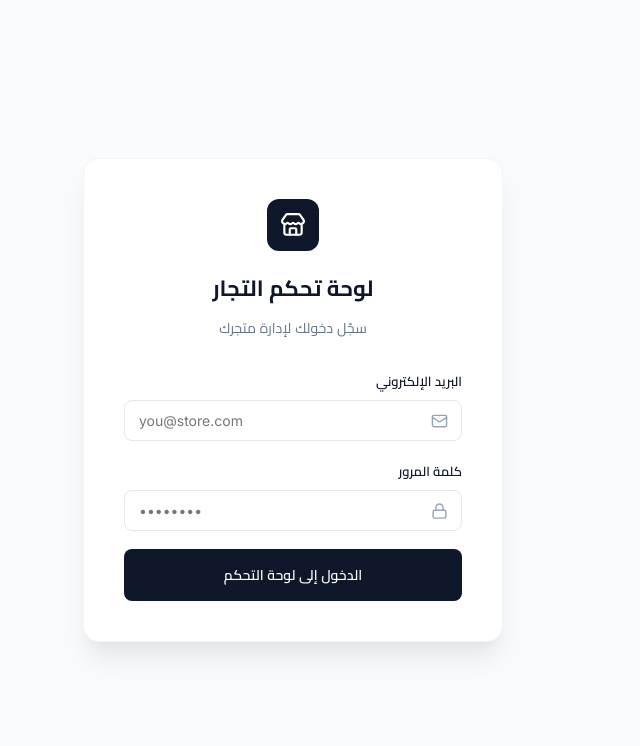
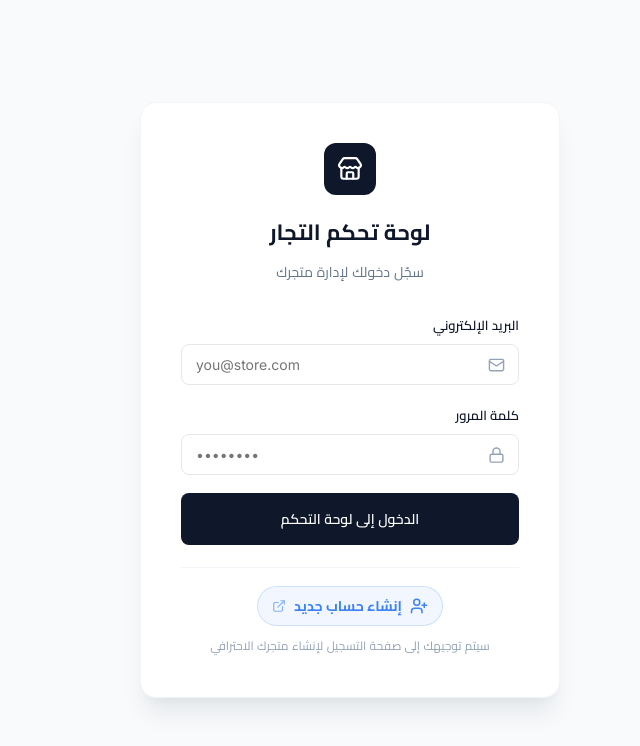
Before and after one commit to sasu556/i3lm, a React (Create React App) app: page / in a window 1280 px wide. Shown: the top 746 px of the page, without its empty margins (428-1068 px from the left). Built offline with nearby package versions, Linux system fonts and the light colour scheme.

Commit message:
Update App.js

```diff
--- a/src/App.js
+++ b/src/App.js
@@ -5,8 +5,8 @@ import StoreFront from './components/StoreFront';
 import ManageProducts from './components/ManageProducts';
 import ManageSettings from './components/ManageSettings';
 import ManageOrders from './components/ManageOrders';
-import ManageDiscountCodes from './components/ManageDiscountCodes'; // ✅ مستورد
-import { Menu, X, Package, Palette, ExternalLink, LogOut, Mail, Lock, Store, Link as LinkIcon, Copy, Check, Loader as Loader2, ShoppingCart, Percent } from 'lucide-react'; // ✅ أضفنا Percent
+import ManageDiscountCodes from './components/ManageDiscountCodes';
+import { Menu, X, Package, Palette, ExternalLink, LogOut, Mail, Lock, Store, Link as LinkIcon, Copy, Check, Loader as Loader2, ShoppingCart, Percent, UserPlus } from 'lucide-react';
 
 export default function App() {
   // ─── قراءة المسار من الرابط ──────────────────────────────────────────
@@ -73,12 +73,12 @@ export default function App() {
     setTimeout(() => setCopied(false), 2000);
   };
 
-  // ─── قائمة التنقل (تم إضافة أكواد الخصم) ──────────────────────────────
+  // ─── قائمة التنقل ──────────────────────────────────────────────────────
   const navItems = [
     { id: 'products',  label: 'إدارة المنتجات',    icon: Package,      description: 'أضف منتجاتك وحدد المخزون والتصنيفات' },
     { id: 'orders',    label: 'الطلبات الواردة',   icon: ShoppingCart, description: 'تابع طلبات الزبائن وحالات الشحن' },
     { id: 'settings',  label: 'تعديل مظهر المتجر', icon: Palette,      description: 'الخطوط، البنرات، والهوية البصرية' },
-    { id: 'discounts', label: 'أكواد الخصم',       icon: Percent,      description: 'أنشئ أكواد خصم نسبة مئوية أو مبلغ ثابت' }, // ✅ جديد
+    { id: 'discounts', label: 'أكواد الخصم',       icon: Percent,      description: 'أنشئ أكواد خصم نسبة مئوية أو مبلغ ثابت' },
   ];
 
   if (loading) return (
@@ -99,6 +99,7 @@ export default function App() {
           <h2 style={{ margin: '0 0 6px', color: theme.colors.text, fontSize: 22, fontWeight: 700 }}>لوحة تحكم التجار</h2>
           <p style={{ margin: 0, color: theme.colors.textMuted, fontSize: 14 }}>سجّل دخولك لإدارة متجرك</p>
         </div>
+
         <form onSubmit={handleLogin} style={{ display: 'flex', flexDirection: 'column', gap: 18 }}>
           <div>
             <label style={labelStyle}>البريد الإلكتروني</label>
@@ -119,6 +120,44 @@ export default function App() {
             {authLoading ? 'جاري الدخول...' : 'الدخول إلى لوحة التحكم'}
           </button>
         </form>
+
+        {/* ─── ✅ رابط إنشاء حساب جديد ────────────────────────────────── */}
+        <div style={{ textAlign: 'center', marginTop: 22, paddingTop: 18, borderTop: `1px solid ${theme.colors.borderSoft}` }}>
+          <a
+            href="https://loginoni3lm.netlify.app/"
+            target="_blank"
+            rel="noopener noreferrer"
+            style={{
+              display: 'inline-flex',
+              alignItems: 'center',
+              gap: '8px',
+              color: theme.colors.accent,
+              fontSize: '14px',
+              fontWeight: 700,
+              textDecoration: 'none',
+              transition: 'all 0.2s',
+              padding: '6px 14px',
+              borderRadius: theme.radius.pill,
+              backgroundColor: `${theme.colors.accent}10`,
+              border: `1px solid ${theme.colors.accent}30`,
+            }}
+            onMouseEnter={(e) => {
+              e.currentTarget.style.backgroundColor = `${theme.colors.accent}20`;
+              e.currentTarget.style.borderColor = theme.colors.accent;
+            }}
+            onMouseLeave={(e) => {
+              e.currentTarget.style.backgroundColor = `${theme.colors.accent}10`;
+              e.currentTarget.style.borderColor = `${theme.colors.accent}30`;
+            }}
+          >
+            <UserPlus size={18} />
+            <span>إنشاء حساب جديد</span>
+            <ExternalLink size={14} style={{ opacity: 0.6 }} />
+          </a>
+          <p style={{ margin: '8px 0 0', fontSize: '12px', color: theme.colors.textSubtle }}>
+            سيتم توجيهك إلى صفحة التسجيل لإنشاء متجرك الاحترافي
+          </p>
+        </div>
       </div>
       <style>{`@keyframes spin { to { transform: rotate(360deg) } }`}</style>
     </div>
@@ -141,7 +180,15 @@ export default function App() {
 
   return (
     <div style={{ fontFamily: theme.font.base, direction: 'rtl', minHeight: '100vh', backgroundColor: theme.colors.bg }}>
-      <style>{`@keyframes spin { to { transform: rotate(360deg) } } @keyframes drawerSlideIn { from { transform: translateX(100%) } to { transform: translateX(0) } } @keyframes fadeIn { from { opacity: 0 } to { opacity: 1 } } @keyframes slideUp { from { opacity: 0; transform: translateY(8px) } to { opacity: 1; transform: translateY(0) } } .drawer-enter { animation: drawerSlideIn 280ms cubic-bezier(0.32,0.72,0,1) both } .overlay-enter { animation: fadeIn 200ms ease both } .content-enter { animation: slideUp 240ms cubic-bezier(0.4,0,0.2,1) both }`}</style>
+      <style>{`
+        @keyframes spin { to { transform: rotate(360deg) } }
+        @keyframes drawerSlideIn { from { transform: translateX(100%) } to { transform: translateX(0) } }
+        @keyframes fadeIn { from { opacity: 0 } to { opacity: 1 } }
+        @keyframes slideUp { from { opacity: 0; transform: translateY(8px) } to { opacity: 1; transform: translateY(0) } }
+        .drawer-enter { animation: drawerSlideIn 280ms cubic-bezier(0.32,0.72,0,1) both }
+        .overlay-enter { animation: fadeIn 200ms ease both }
+        .content-enter { animation: slideUp 240ms cubic-bezier(0.4,0,0.2,1) both }
+      `}</style>
 
       <header style={{ backgroundColor: theme.colors.surface, borderBottom: `1px solid ${theme.colors.border}`, padding: '14px 24px', display: 'flex', alignItems: 'center', justifyContent: 'space-between', gap: 16, position: 'sticky', top: 0, zIndex: 50, boxShadow: theme.shadow.xs }}>
         <div style={{ display: 'flex', alignItems: 'center', gap: 14 }}>
@@ -224,7 +271,7 @@ export default function App() {
           {activeTab === 'products'  && <ManageProducts storeSlug={myStore.store_slug} />}
           {activeTab === 'orders'    && <ManageOrders   storeSlug={myStore.store_slug} />}
           {activeTab === 'settings'  && <ManageSettings storeSlug={myStore.store_slug} />}
-          {activeTab === 'discounts' && <ManageDiscountCodes storeSlug={myStore.store_slug} />} {/* ✅ جديد */}
+          {activeTab === 'discounts' && <ManageDiscountCodes storeSlug={myStore.store_slug} />}
         </div>
       </div>
     </div>
```
